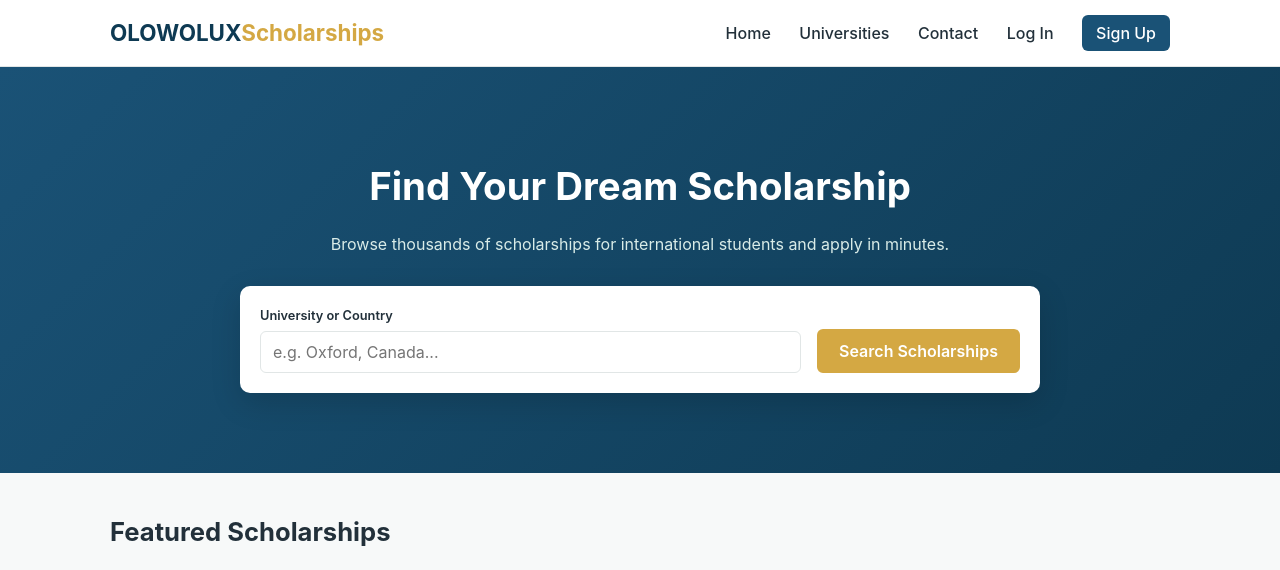
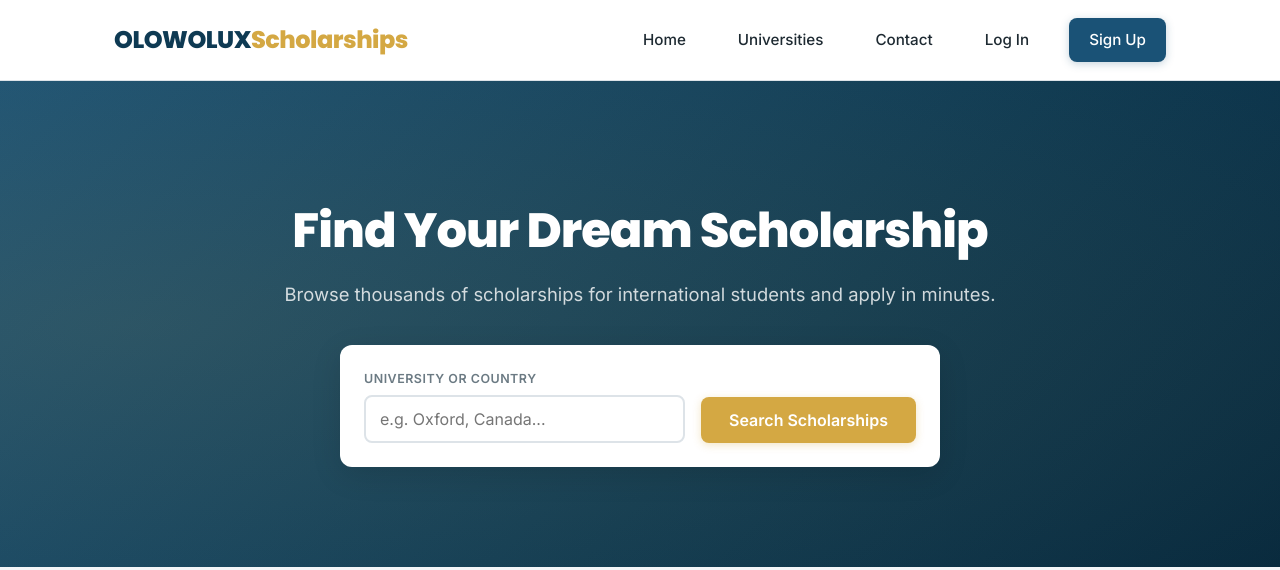
Before and after one commit to Darksilver230/Travel-agent, a PHP site: page / in a window 1280 px wide. Shown: the top 570 px of the page. Run offline with PHP 8.4, Linux system fonts and the light colour scheme; data comes from the database, SQL or seed files in the repository.

Commit message:
replaced a style in css and in the header still

```diff
--- a/travel-agent/css/style.css
+++ b/travel-agent/css/style.css
@@ -5,29 +5,41 @@
 :root {
     --primary: #1a5276;
     --primary-dark: #0e3a53;
+    --primary-light: #2471a3;
     --accent: #d4a843;
-    --text: #22303a;
+    --accent-dark: #b8912e;
+    --text: #1e2a32;
     --muted: #6b7a83;
-    --bg: #f7f9f9;
+    --bg: #f4f6f8;
     --white: #ffffff;
-    --border: #e1e6e6;
-    --radius: 10px;
+    --border: #dde3e8;
+    --radius: 12px;
+    --shadow-sm: 0 2px 8px rgba(0,0,0,0.06);
+    --shadow-md: 0 4px 16px rgba(0,0,0,0.1);
+    --shadow-lg: 0 8px 30px rgba(0,0,0,0.12);
 }
 
 * { box-sizing: border-box; }
 
 body {
     margin: 0;
-    font-family: -apple-system, BlinkMacSystemFont, 'Segoe UI', Roboto, sans-serif;
+    font-family: 'Inter', -apple-system, BlinkMacSystemFont, 'Segoe UI', Roboto, sans-serif;
     color: var(--text);
     background: var(--bg);
-    line-height: 1.5;
+    line-height: 1.6;
+    -webkit-font-smoothing: antialiased;
+}
+
+h1, h2, h3, h4, h5, h6 {
+    font-family: 'Poppins', sans-serif;
+    font-weight: 700;
+    line-height: 1.25;
 }
 
 .container {
     max-width: 1100px;
     margin: 0 auto;
-    padding: 0 20px;
+    padding: 0 24px;
 }
 
 /* ---------- Header ---------- */
@@ -37,55 +49,96 @@ body {
     position: sticky;
     top: 0;
     z-index: 10;
+    backdrop-filter: blur(10px);
+    background: rgba(255,255,255,0.95);
 }
 .header-inner {
     display: flex;
     justify-content: space-between;
     align-items: center;
-    padding: 16px 20px;
+    padding: 18px 24px;
 }
 .logo {
-    font-size: 1.4rem;
-    font-weight: 700;
+    font-family: 'Poppins', sans-serif;
+    font-size: 1.5rem;
+    font-weight: 800;
     color: var(--primary-dark);
     text-decoration: none;
+    letter-spacing: -0.5px;
 }
 .logo span { color: var(--accent); }
+nav {
+    display: flex;
+    align-items: center;
+    gap: 8px;
+}
 nav a {
-    margin-left: 24px;
+    margin-left: 20px;
     text-decoration: none;
     color: var(--text);
     font-weight: 500;
+    font-size: 0.95rem;
+    padding: 8px 12px;
+    border-radius: 8px;
+    transition: all 0.2s ease;
 }
-nav a:hover { color: var(--primary); }
+nav a:hover {
+    color: var(--primary);
+    background: rgba(26, 82, 118, 0.06);
+}
 
 /* ---------- Hero / Search ---------- */
 .hero {
-    background: linear-gradient(135deg, var(--primary) 0%, var(--primary-dark) 100%);
+    background: linear-gradient(135deg, var(--primary) 0%, var(--primary-dark) 60%, #082a3e 100%);
     color: var(--white);
-    padding: 60px 0 80px;
+    padding: 80px 0 100px;
     text-align: center;
+    position: relative;
+    overflow: hidden;
 }
-.hero h1 { font-size: 2.4rem; margin-bottom: 8px; }
-.hero p { color: #d9ece8; margin-bottom: 30px; }
+.hero::before {
+    content: '';
+    position: absolute;
+    top: -50%;
+    left: -50%;
+    width: 200%;
+    height: 200%;
+    background: radial-gradient(ellipse at 30% 50%, rgba(212, 168, 67, 0.12) 0%, transparent 60%);
+    pointer-events: none;
+}
+.hero h1 {
+    font-size: 3rem;
+    font-weight: 800;
+    margin-bottom: 12px;
+    letter-spacing: -1px;
+    position: relative;
+}
+.hero p {
+    color: rgba(255,255,255,0.8);
+    margin-bottom: 36px;
+    font-size: 1.15rem;
+    position: relative;
+}
 
 .search-form {
     background: var(--white);
     border-radius: var(--radius);
-    padding: 20px;
+    padding: 24px;
     display: flex;
     gap: 16px;
     flex-wrap: wrap;
     align-items: flex-end;
-    max-width: 800px;
+    max-width: 600px;
     margin: 0 auto;
-    box-shadow: 0 10px 30px rgba(0,0,0,0.15);
+    box-shadow: var(--shadow-lg);
+    position: relative;
 }
 .search-form.inline {
     flex-direction: row;
     align-items: center;
     margin: 20px 0;
     max-width: none;
+    box-shadow: var(--shadow-sm);
 }
 .search-form.inline input { flex: 1; }
 
@@ -98,45 +151,75 @@ nav a:hover { color: var(--primary); }
 }
 .field.full-width { flex-basis: 100%; }
 .field label {
-    font-size: 0.8rem;
+    font-size: 0.78rem;
     font-weight: 600;
     margin-bottom: 6px;
-    color: var(--text);
+    color: var(--muted);
+    text-transform: uppercase;
+    letter-spacing: 0.5px;
 }
-input, textarea, button {
+input, textarea, select, button {
     font-family: inherit;
     font-size: 1rem;
 }
 input, textarea {
-    padding: 10px 12px;
-    border: 1px solid var(--border);
-    border-radius: 6px;
+    padding: 12px 14px;
+    border: 2px solid var(--border);
+    border-radius: 8px;
     color: var(--text);
+    background: var(--white);
+    transition: border-color 0.2s ease, box-shadow 0.2s ease;
+}
+input:focus, textarea:focus {
+    outline: none;
+    border-color: var(--primary-light);
+    box-shadow: 0 0 0 3px rgba(26, 82, 118, 0.12);
 }
 button {
     background: var(--accent);
     color: var(--white);
     border: none;
-    padding: 12px 22px;
-    border-radius: 6px;
+    padding: 13px 28px;
+    border-radius: 8px;
     font-weight: 600;
+    font-size: 1rem;
     cursor: pointer;
-    transition: opacity 0.15s;
+    transition: all 0.2s ease;
+    box-shadow: 0 2px 8px rgba(212, 168, 67, 0.3);
 }
-button:hover { opacity: 0.9; }
+button:hover {
+    background: var(--accent-dark);
+    transform: translateY(-1px);
+    box-shadow: 0 4px 14px rgba(212, 168, 67, 0.4);
+}
+button:active {
+    transform: translateY(0);
+}
 
 /* ---------- Sections ---------- */
 .section-title {
-    font-size: 1.6rem;
-    margin: 40px 0 20px;
+    font-size: 1.8rem;
+    margin: 48px 0 28px;
+    position: relative;
+    padding-bottom: 12px;
+}
+.section-title::after {
+    content: '';
+    position: absolute;
+    bottom: 0;
+    left: 0;
+    width: 50px;
+    height: 3px;
+    background: var(--accent);
+    border-radius: 2px;
 }
 
 /* ---------- Scholarship grid/cards ---------- */
 .scholarship-grid {
     display: grid;
-    grid-template-columns: repeat(auto-fill, minmax(240px, 1fr));
-    gap: 24px;
-    margin-bottom: 40px;
+    grid-template-columns: repeat(auto-fill, minmax(260px, 1fr));
+    gap: 28px;
+    margin-bottom: 48px;
 }
 .scholarship-card {
     background: var(--white);
@@ -145,148 +228,203 @@ button:hover { opacity: 0.9; }
     border: 1px solid var(--border);
     display: flex;
     flex-direction: column;
+    transition: transform 0.25s ease, box-shadow 0.25s ease;
+    box-shadow: var(--shadow-sm);
+}
+.scholarship-card:hover {
+    transform: translateY(-6px);
+    box-shadow: var(--shadow-lg);
 }
 .scholarship-card img {
     width: 100%;
-    height: 160px;
+    height: 180px;
+    object-fit: cover;
+    border-radius: var(--radius) var(--radius) 0 0;
+    transition: transform 0.3s ease;
+}
+.scholarship-card:hover img {
+    transform: scale(1.03);
+}
+.scholarship-card img {
+    width: 100%;
+    height: 180px;
     object-fit: cover;
 }
 .scholarship-card-body {
-    padding: 16px;
+    padding: 20px;
     flex: 1;
     display: flex;
     flex-direction: column;
 }
-.scholarship-card h3 { margin: 0 0 4px; font-size: 1.1rem; }
+.scholarship-card h3 {
+    margin: 0 0 6px;
+    font-size: 1.1rem;
+}
 .muted { color: var(--muted); font-size: 0.9rem; }
 .scholarship-card-footer {
     margin-top: auto;
-    padding-top: 12px;
+    padding-top: 16px;
     display: flex;
     justify-content: space-between;
     align-items: center;
 }
-.amount { font-weight: 700; color: var(--primary-dark); font-size: 1.1rem; }
+.amount {
+    font-family: 'Poppins', sans-serif;
+    font-weight: 700;
+    color: var(--primary-dark);
+    font-size: 1.15rem;
+}
 .btn {
+    display: inline-block;
     background: var(--primary);
     color: var(--white);
-    padding: 8px 14px;
-    border-radius: 6px;
+    padding: 10px 18px;
+    border-radius: 8px;
     text-decoration: none;
     font-size: 0.9rem;
     font-weight: 600;
+    transition: all 0.2s ease;
+    box-shadow: 0 2px 6px rgba(26, 82, 118, 0.2);
 }
-.btn:hover { background: var(--primary-dark); }
+.btn:hover {
+    background: var(--primary-dark);
+    transform: translateY(-1px);
+    box-shadow: 0 4px 12px rgba(26, 82, 118, 0.3);
+}
 
 /* ---------- Scholarship detail page ---------- */
 .back-link {
     display: inline-block;
-    margin: 20px 0;
+    margin: 24px 0;
     color: var(--primary);
     text-decoration: none;
+    font-weight: 500;
+    transition: color 0.2s ease;
+}
+.back-link:hover {
+    color: var(--primary-dark);
 }
 .scholarship-detail-grid {
     display: grid;
     grid-template-columns: 1fr 1fr;
-    gap: 30px;
+    gap: 36px;
     align-items: start;
 }
 .scholarship-detail-grid img {
     width: 100%;
     border-radius: var(--radius);
+    box-shadow: var(--shadow-md);
 }
 .detail-list {
     list-style: none;
     padding: 0;
-    margin: 16px 0;
+    margin: 20px 0;
 }
 .detail-list li {
-    padding: 8px 0;
+    padding: 10px 0;
     border-bottom: 1px solid var(--border);
+    font-size: 0.95rem;
 }
 
 .application-box {
     background: var(--white);
     border: 1px solid var(--border);
     border-radius: var(--radius);
-    padding: 24px;
-    margin: 40px 0;
+    padding: 32px;
+    margin: 48px 0;
+    box-shadow: var(--shadow-sm);
+}
+.application-box h2 {
+    margin-top: 0;
+    font-size: 1.5rem;
 }
 .application-form {
     display: flex;
     flex-wrap: wrap;
-    gap: 16px;
-    margin-top: 16px;
+    gap: 18px;
+    margin-top: 20px;
 }
 .application-form .field { min-width: 220px; }
 .application-form button { flex-basis: 100%; }
 
 .alert {
-    padding: 12px 16px;
-    border-radius: 6px;
-    margin-bottom: 10px;
+    padding: 14px 18px;
+    border-radius: 8px;
+    margin-bottom: 12px;
     font-weight: 500;
 }
-.alert.success { background: #e3f5ea; color: #1c6b3c; }
-.alert.error { background: #fdeaea; color: #a3312a; }
+.alert.success { background: #e3f5ea; color: #1c6b3c; border: 1px solid #b8e4c7; }
+.alert.error { background: #fdeaea; color: #a3312a; border: 1px solid #f0c4c0; }
 .alert a { color: inherit; text-decoration: underline; font-weight: 600; }
 
 nav .nav-user {
-    margin-left: 24px;
+    margin-left: 16px;
     color: var(--muted);
     font-weight: 500;
-    font-size: 0.95rem;
+    font-size: 0.9rem;
+    padding: 8px 0;
 }
 nav .nav-cta {
-    background: var(--primary);
+    background: var(--primary) !important;
     color: var(--white) !important;
-    padding: 8px 14px;
-    border-radius: 6px;
+    padding: 10px 20px !important;
+    border-radius: 8px !important;
+    box-shadow: 0 2px 8px rgba(26, 82, 118, 0.25);
+}
+nav .nav-cta:hover {
+    background: var(--primary-dark) !important;
+    transform: translateY(-1px);
 }
 
 /* ---------- Auth pages ---------- */
 .auth-page {
     display: flex;
     justify-content: center;
-    padding: 50px 20px;
+    padding: 60px 24px;
 }
 .auth-box {
     background: var(--white);
     border: 1px solid var(--border);
     border-radius: var(--radius);
-    padding: 32px;
-    max-width: 420px;
+    padding: 40px;
+    max-width: 440px;
     width: 100%;
+    box-shadow: var(--shadow-md);
 }
-.auth-box h1 { margin-top: 0; font-size: 1.6rem; }
+.auth-box h1 { margin-top: 0; font-size: 1.7rem; }
 .auth-form {
     display: flex;
     flex-direction: column;
-    gap: 14px;
-    margin-top: 16px;
+    gap: 16px;
+    margin-top: 20px;
 }
 .auth-form .field { width: 100%; }
 .auth-switch {
-    margin-top: 18px;
+    margin-top: 20px;
     font-size: 0.9rem;
     color: var(--muted);
     text-align: center;
 }
 
 /* ---------- Payment page ---------- */
-.payment-page { padding: 30px 0 60px; }
+.payment-page { padding: 40px 0 70px; }
+.payment-page h1 {
+    font-size: 1.8rem;
+    margin-bottom: 8px;
+}
 .application-summary {
     display: flex;
-    gap: 20px;
+    gap: 24px;
     background: var(--white);
     border: 1px solid var(--border);
     border-radius: var(--radius);
-    padding: 20px;
-    margin: 20px 0;
+    padding: 24px;
+    margin: 24px 0;
+    box-shadow: var(--shadow-sm);
 }
 .application-summary img {
-    width: 160px;
-    height: 120px;
+    width: 180px;
+    height: 130px;
     object-fit: cover;
     border-radius: 8px;
     flex-shrink: 0;
--- a/travel-agent/includes/header.php
+++ b/travel-agent/includes/header.php
@@ -12,6 +12,9 @@ $__user = function_exists('current_user') && isset($pdo) ? current_user($pdo) :
     <meta charset="UTF-8">
     <meta name="viewport" content="width=device-width, initial-scale=1.0">
     <title>OLOWOLUX Scholarships</title>
+    <link rel="preconnect" href="https://fonts.googleapis.com">
+    <link rel="preconnect" href="https://fonts.gstatic.com" crossorigin>
+    <link href="https://fonts.googleapis.com/css2?family=Inter:wght@400;500;600&family=Poppins:wght@600;700;800&display=swap" rel="stylesheet">
     <link rel="stylesheet" href="css/style.css">
 </head>
 <body>
```
Also changed, not shown: other parts of travel-agent/css/style.css (+36 -18 lines).
